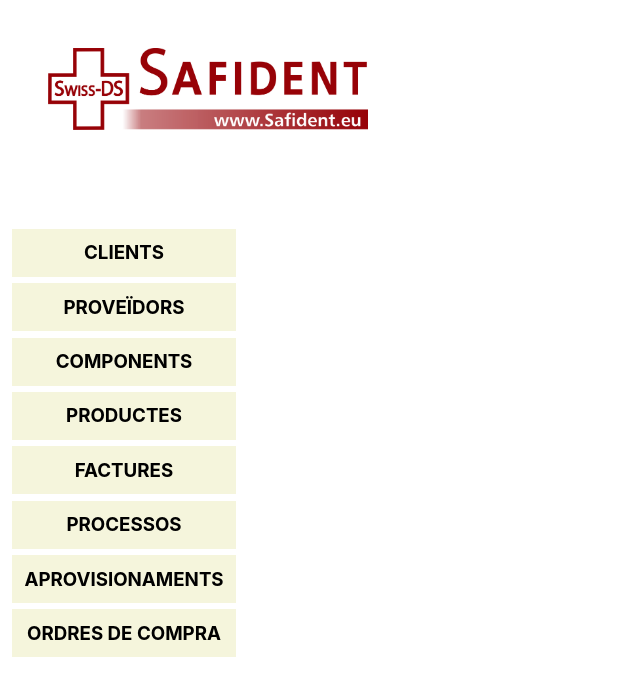
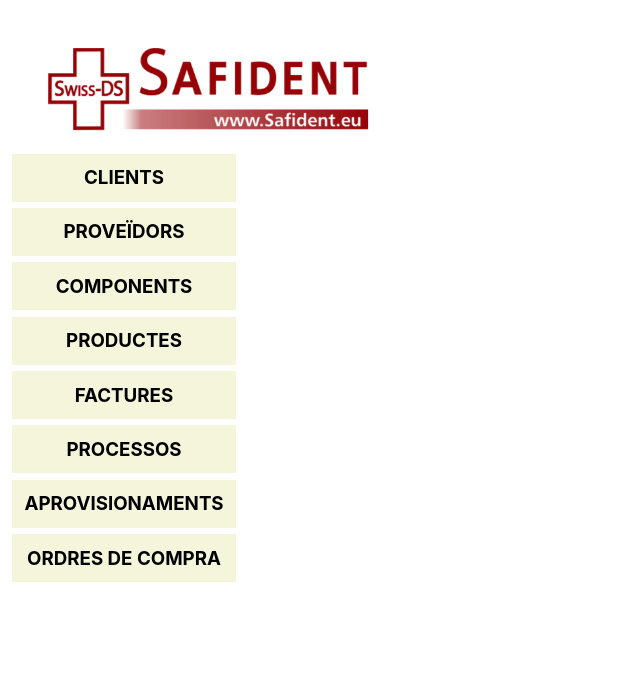
Before and after one commit to LlorensGuillaumes/CarlesCornadoFront, a React (Create React App) app: page / in a window 1280 px wide. Shown: the top 696 px of the page, without its empty margins (0-640 px from the left). Built offline with nearby package versions, Linux system fonts and the light colour scheme.

Commit message:
feat: styles

```diff
--- a/src/App.css
+++ b/src/App.css
@@ -21,10 +21,12 @@ p{
 }
 .left-column{
   width: 20%;
+  margin-top: 8%;
 }
 .right-column {
   flex-grow: 1;
   padding: 20px;
   width: 80%;
+  margin-top: 8%;
 
 }
--- a/src/Pages/Header/Header.css
+++ b/src/Pages/Header/Header.css
@@ -2,4 +2,5 @@
     display: flex;
     width: 25%;
     padding: 3rem;
+    position: fixed;
 }
--- a/src/Pages/PurchaseOrder/PurchaseOrder.jsx
+++ b/src/Pages/PurchaseOrder/PurchaseOrder.jsx
@@ -8,6 +8,7 @@ import TreatyArray from "../../Shared/TreatyArray/Treatyarray";
 import detalle from "../../Images/icons/detalle.png";
 import logo from "../../Images/logo.jpg"
 import cancelar from "../../Images/icons/cancelar.png";
+import pdf from "../../Images/icons/pdf.png";
 const PurchaseOrder = () => {
 const [purchaseOrderData, setPurchaseOrderData] = useState([]);
 const [purchaseOrderSelected, setPurchaseOrderSelected] = useState({});
@@ -101,7 +102,9 @@ return (
     {purchaseOrderSelected && purchaseOrderSelected.provider && (
     <div className="order_detail">
     <div>
-    <button onClick={()=>{generatePDF()}}>PDF</button>
+    <div className="optionBtn link" onClick={()=>{generatePDF()}}>
+    <img src={pdf} alt="Decarregar" title="Descarregar"/>
+    </div>
     <div className="optionBtn link">
     <img
     src={cancelar}
```
Also changed, not shown: src/Images/icons/pdf.png (added).
